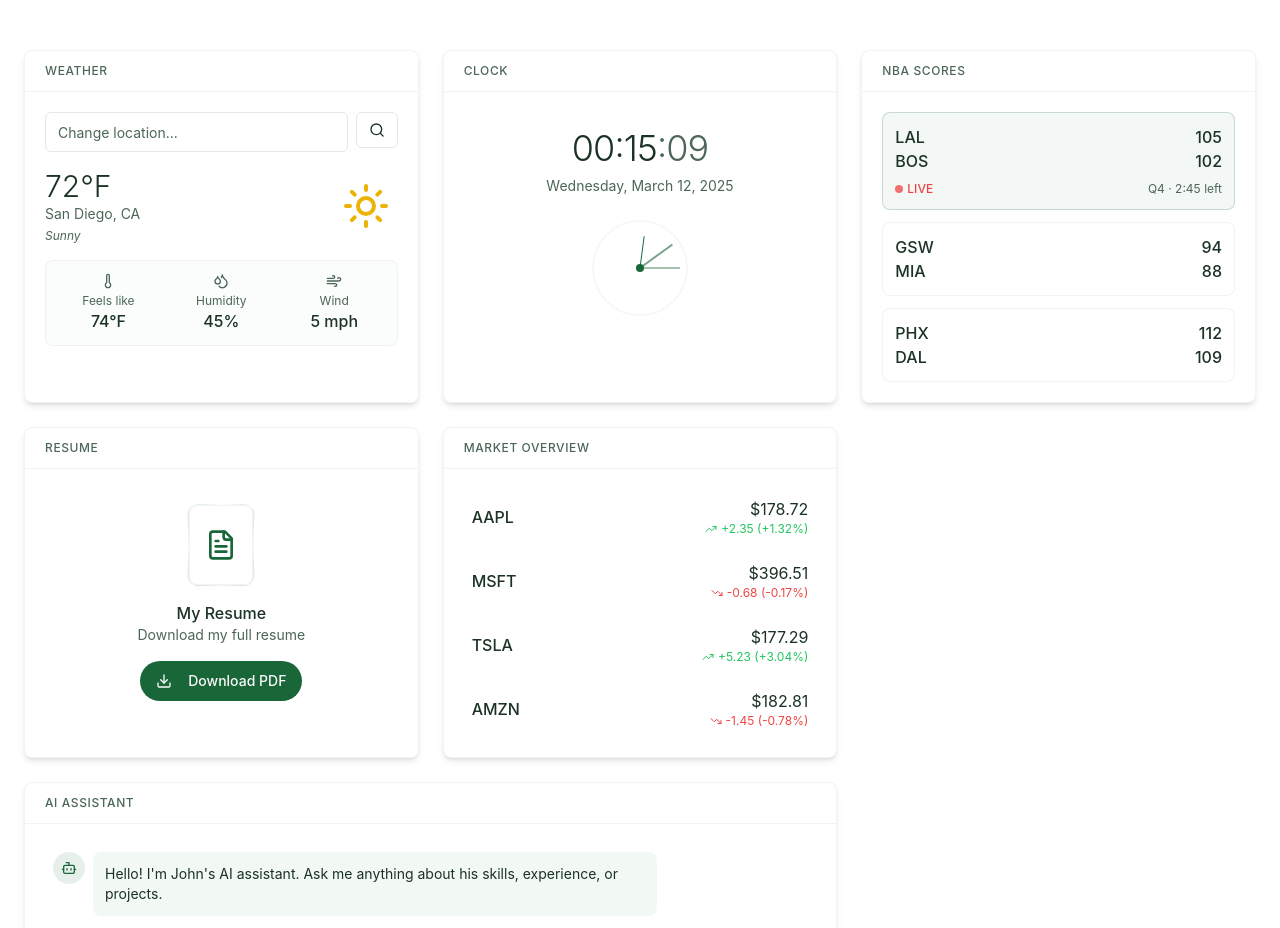
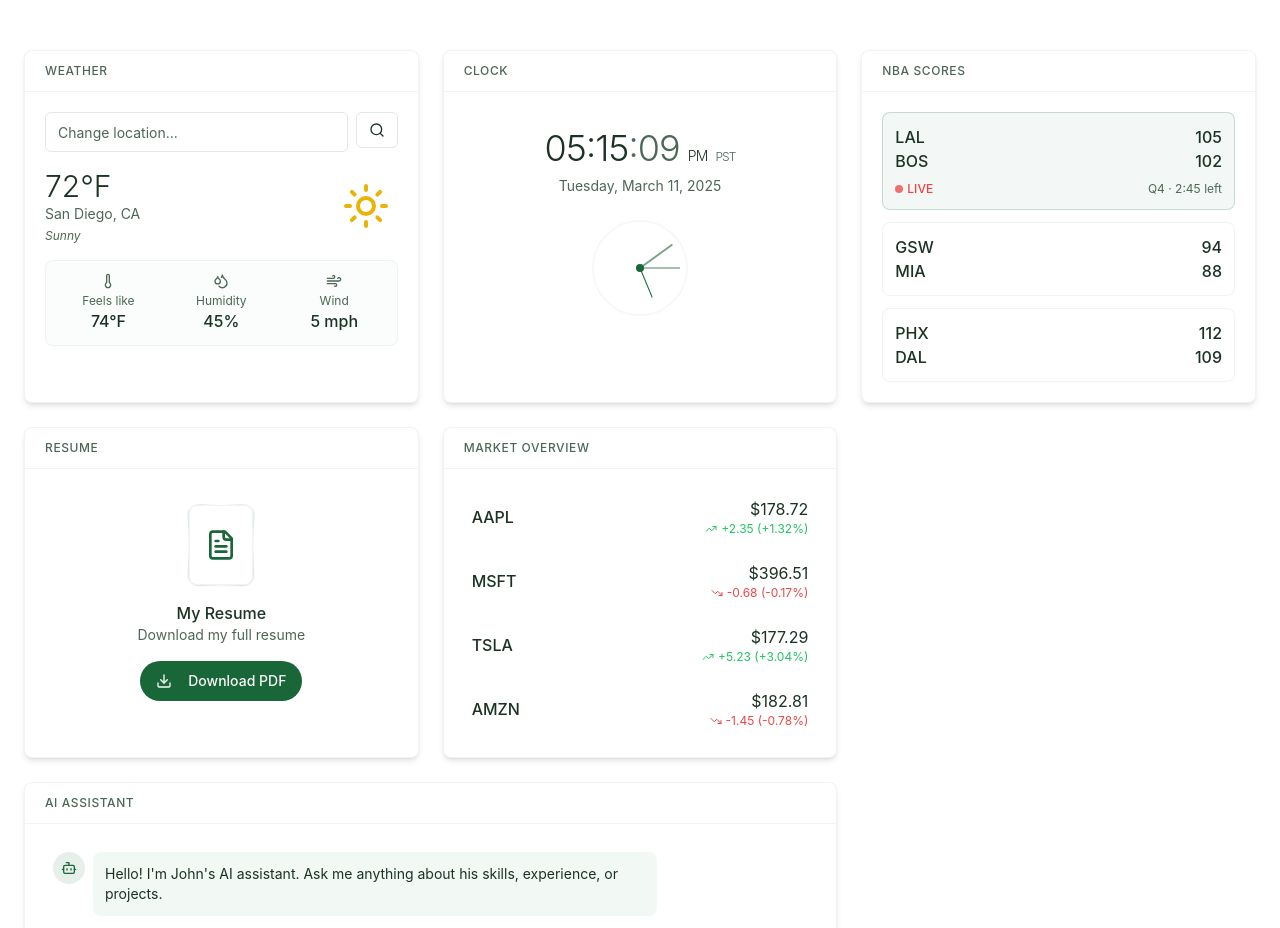
Before and after one commit to jgiamanco/jacobgiamanco, a React (Vite) app: page / in a window 1280 px wide. Shown: the part 1609-2537 px from the top of the page. Built offline with nearby package versions, Linux system fonts and the light colour scheme; no server answers; a web font is replaced by a local one.

Commit message:
Update clock widget
Update the clock widget to use a 12-hour format and display Pacific Standard Time.

```diff
--- a/src/components/widgets/ClockWidget.tsx
+++ b/src/components/widgets/ClockWidget.tsx
@@ -16,9 +16,16 @@ export const ClockWidget = () => {
     };
   }, []);
 
-  const hours = time.getHours();
-  const minutes = time.getMinutes();
-  const seconds = time.getSeconds();
+  // Convert to Pacific Time
+  const pacificTime = new Date(time.toLocaleString("en-US", {timeZone: "America/Los_Angeles"}));
+
+  const hours = pacificTime.getHours();
+  const minutes = pacificTime.getMinutes();
+  const seconds = pacificTime.getSeconds();
+
+  // Format hours for 12-hour clock
+  const hours12 = hours % 12 || 12;
+  const amPm = hours >= 12 ? 'PM' : 'AM';
 
   const formatTime = (value: number) => value.toString().padStart(2, '0');
 
@@ -26,12 +33,14 @@ export const ClockWidget = () => {
     <Widget title="Clock" className="md:row-span-1">
       <div className="flex flex-col items-center justify-center h-full py-4">
         <div className="text-4xl font-light tracking-tight mb-2">
-          {formatTime(hours)}:
+          {formatTime(hours12)}:
           <span>{formatTime(minutes)}</span>
           <span className="text-muted-foreground">:{formatTime(seconds)}</span>
+          <span className="text-sm ml-2">{amPm}</span>
+          <span className="text-xs ml-2 text-muted-foreground">PST</span>
         </div>
         <div className="text-sm text-muted-foreground">
-          {time.toLocaleDateString(undefined, {
+          {pacificTime.toLocaleDateString(undefined, {
             weekday: 'long',
             year: 'numeric',
             month: 'long',
```
